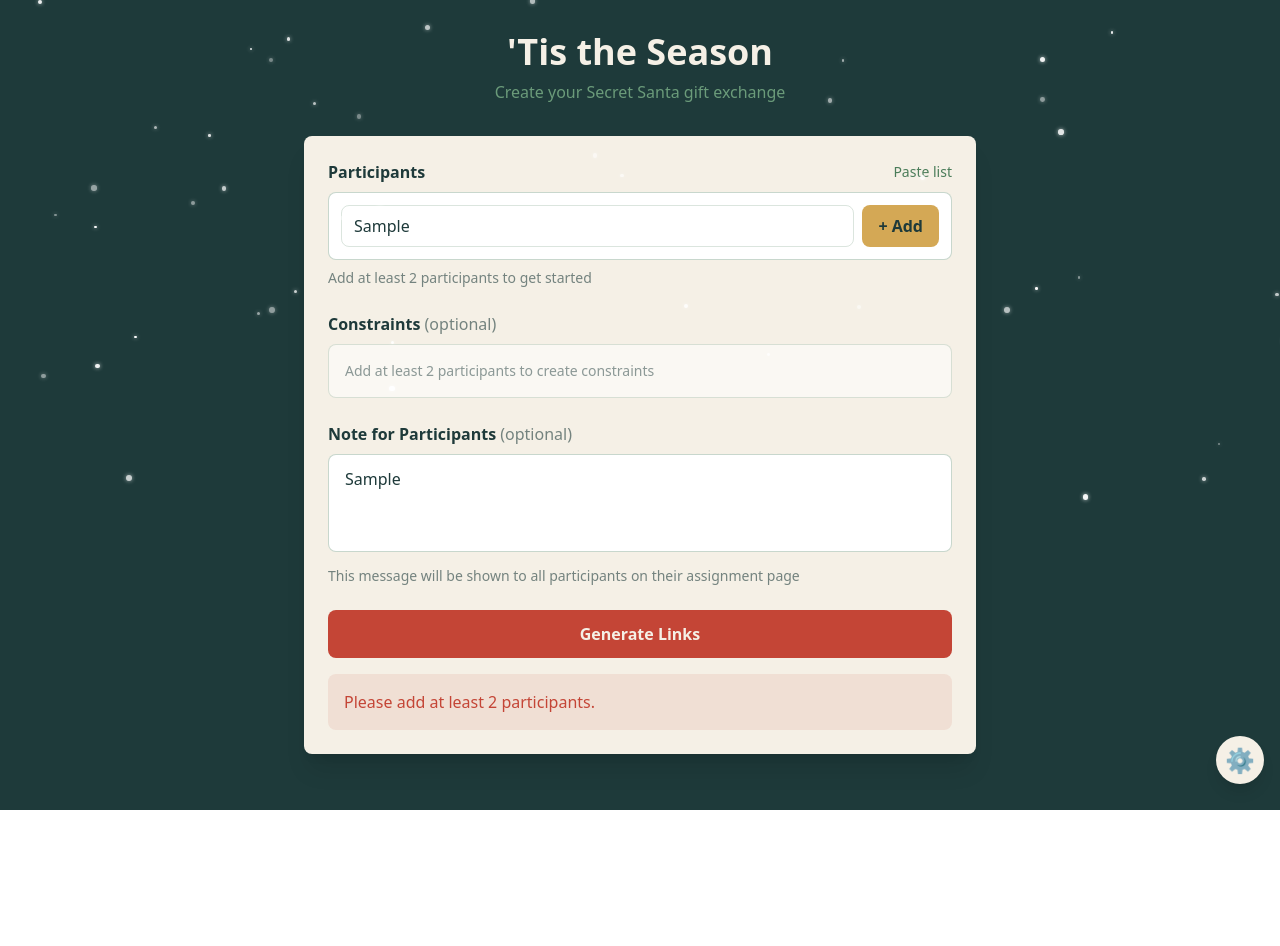
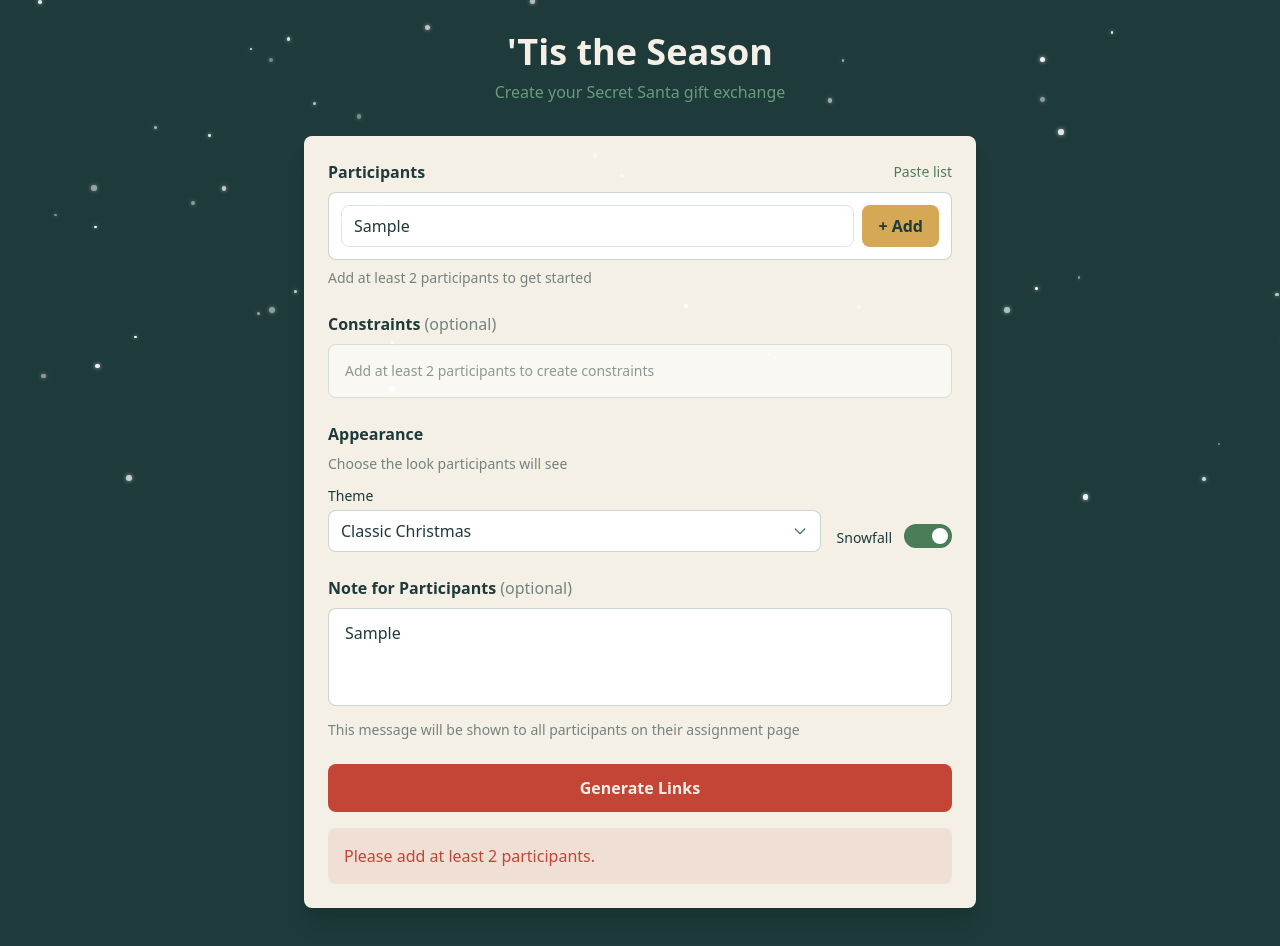
Before and after one commit to CouteauFourchette/santa, a website built with Vite: page index.html in a window 1280 px wide. Both pictures are taken after typing "Sample", "Sample" into the empty fields and a click on the button "Generate Links". Before the commit the page ends 810 px from the top, so only its background shows below. Built offline with nearby package versions, Linux system fonts and the light colour scheme.

Commit message:
Embed theme/snow settings in participant links
- Organizer selects theme and snow in the form
- Settings are encoded in participant links
- Participants see the organizer's chosen appearance
- Removed floating settings panel (now redundant)

```diff
--- a/src/crypto/encryption.ts
+++ b/src/crypto/encryption.ts
@@ -4,6 +4,8 @@ export interface AssignmentData {
   giver: string;
   receiver: string;
   notes?: string;
+  theme?: string;
+  snowEnabled?: boolean;
 }
 
 /**
@@ -13,12 +15,18 @@ export interface AssignmentData {
 export function encodeAssignment(
   giver: string,
   receiver: string,
-  notes?: string
+  options?: { notes?: string; theme?: string; snowEnabled?: boolean }
 ): string {
   const encoder = new TextEncoder();
   const payload: AssignmentData = { giver, receiver };
-  if (notes) {
-    payload.notes = notes;
+  if (options?.notes) {
+    payload.notes = options.notes;
+  }
+  if (options?.theme) {
+    payload.theme = options.theme;
+  }
+  if (options?.snowEnabled !== undefined) {
+    payload.snowEnabled = options.snowEnabled;
   }
   const data = encoder.encode(JSON.stringify(payload));
   return base64urlEncode(data);
--- a/src/main.ts
+++ b/src/main.ts
@@ -6,8 +6,8 @@ import { BASE_URL } from './config';
 import { renderParticipantInput } from './components/ParticipantInput';
 import { renderConstraintBuilder } from './components/ConstraintBuilder';
 import type { SantaState, Constraint } from './types';
-import { themes, getCurrentTheme, setTheme, initTheme } from './themes';
-import { isSnowEnabled, setSnowEnabled, initSnowfall } from './snowfall';
+import { themes, setTheme } from './themes';
+import { setSnowEnabled, initSnowfall } from './snowfall';
 
 const app = document.querySelector<HTMLDivElement>('#app')!;
 
@@ -16,6 +16,8 @@ let currentParticipants: string[] = [];
 let currentConstraints: Constraint[] = [];
 let currentSeed: string = '';
 let currentNotes: string = '';
+let currentTheme: string = 'classic';
+let currentSnowEnabled: boolean = true;
 
 function renderOrganizerView(initialState?: SantaState): void {
   // Initialize state from initialState if provided
@@ -24,12 +26,20 @@ function renderOrganizerView(initialState?: SantaState): void {
     currentConstraints = [...initialState.constraints];
     currentSeed = initialState.seed;
     currentNotes = initialState.notes || '';
+    currentTheme = initialState.theme || 'classic';
+    currentSnowEnabled = initialState.snowEnabled ?? true;
   } else {
     currentParticipants = [];
     currentConstraints = [];
     currentSeed = '';
     currentNotes = '';
+    currentTheme = 'classic';
+    currentSnowEnabled = true;
   }
+
+  // Apply the current theme and snow settings
+  setTheme(currentTheme);
+  setSnowEnabled(currentSnowEnabled);
 
   app.innerHTML = `
     <div class="min-h-screen bg-santa-bg py-8 px-4">
@@ -43,6 +53,40 @@ function renderOrganizerView(initialState?: SantaState): void {
 
           <!-- Constraint Builder Component -->
           <div id="constraint-builder-container" class="mb-6"></div>
+
+          <!-- Appearance Settings -->
+          <div class="mb-6">
+            <label class="block text-santa-bg font-semibold mb-2">Appearance</label>
+            <p class="text-sm text-santa-bg/60 mb-3">Choose the look participants will see</p>
+            <div class="flex flex-col sm:flex-row gap-4">
+              <div class="flex-1">
+                <label class="block text-santa-bg text-sm mb-1" for="theme-select">Theme</label>
+                <select
+                  id="theme-select"
+                  class="w-full px-3 py-2 border border-santa-green/30 rounded-lg bg-white text-santa-bg"
+                >
+                  ${Object.values(themes)
+                    .map(
+                      (theme) =>
+                        `<option value="${theme.name}" ${theme.name === currentTheme ? 'selected' : ''}>${theme.label}</option>`
+                    )
+                    .join('')}
+                </select>
+              </div>
+              <div class="flex items-end gap-3 pb-1">
+                <label class="text-santa-bg text-sm">Snowfall</label>
+                <button
+                  id="snow-toggle"
+                  type="button"
+                  class="relative w-12 h-6 rounded-full transition-colors ${currentSnowEnabled ? 'bg-santa-green' : 'bg-santa-bg/30'}"
+                >
+                  <span
+                    class="absolute top-1 w-4 h-4 bg-white rounded-full transition-transform ${currentSnowEnabled ? 'left-7' : 'left-1'}"
+                  ></span>
+                </button>
+              </div>
+            </div>
+          </div>
 
           <!-- Notes for Participants -->
           <div class="mb-6">
@@ -126,6 +170,8 @@ function renderOrganizerView(initialState?: SantaState): void {
   const participantContainer = document.querySelector<HTMLDivElement>('#participant-input-container')!;
   const constraintContainer = document.querySelector<HTMLDivElement>('#constraint-builder-container')!;
   const notesInput = document.querySelector<HTMLTextAreaElement>('#notes')!;
+  const themeSelect = document.querySelector<HTMLSelectElement>('#theme-select')!;
+  const snowToggle = document.querySelector<HTMLButtonElement>('#snow-toggle')!;
   const generateLinksBtn = document.querySelector<HTMLButtonElement>('#generate-links')!;
   const errorMessage = document.querySelector<HTMLDivElement>('#error-message')!;
   const resultsDiv = document.querySelector<HTMLDivElement>('#results')!;
@@ -167,6 +213,22 @@ function renderOrganizerView(initialState?: SantaState): void {
     currentNotes = (e.target as HTMLTextAreaElement).value;
   });
 
+  // Theme select handler
+  themeSelect.addEventListener('change', (e) => {
+    currentTheme = (e.target as HTMLSelectElement).value;
+    setTheme(currentTheme);
+  });
+
+  // Snow toggle handler
+  snowToggle.addEventListener('click', () => {
+    currentSnowEnabled = !currentSnowEnabled;
+    setSnowEnabled(currentSnowEnabled);
+    // Update toggle visual
+    snowToggle.className = `relative w-12 h-6 rounded-full transition-colors ${currentSnowEnabled ? 'bg-santa-green' : 'bg-santa-bg/30'}`;
+    const toggleKnob = snowToggle.querySelector('span')!;
+    toggleKnob.className = `absolute top-1 w-4 h-4 bg-white rounded-full transition-transform ${currentSnowEnabled ? 'left-7' : 'left-1'}`;
+  });
+
   // Generate links handler
   generateLinksBtn.addEventListener('click', () => {
     errorMessage.classList.add('hidden');
@@ -186,7 +248,11 @@ function renderOrganizerView(initialState?: SantaState): void {
       const assignments = generateAssignments(currentParticipants, currentSeed, currentConstraints);
       const notes = notesInput.value.trim();
       currentNotes = notes;
-      const links = generateLinks(assignments, BASE_URL, notes || undefined);
+      const links = generateLinks(assignments, BASE_URL, {
+        notes: notes || undefined,
+        theme: currentTheme,
+        snowEnabled: currentSnowEnabled,
+      });
 
       // Generate and display state URL
       const state: SantaState = {
@@ -194,6 +260,8 @@ function renderOrganizerView(initialState?: SantaState): void {
         participants: currentParticipants,
         constraints: currentConstraints,
         notes: notes || undefined,
+        theme: currentTheme,
+        snowEnabled: currentSnowEnabled,
       };
       const stateCode = encodeState(state);
       const stateUrl = `${BASE_URL}?state=${stateCode}`;
@@ -285,6 +353,14 @@ function renderParticipantView(encodedData: string): void {
   try {
     const assignment = revealAssignment(encodedData);
 
+    // Apply theme and snow settings from the assignment (set by organizer)
+    if (assignment.theme) {
+      setTheme(assignment.theme);
+    }
+    if (assignment.snowEnabled !== undefined) {
+      setSnowEnabled(assignment.snowEnabled);
+    }
+
     const notesHtml = assignment.notes
       ? `<div class="mt-6 pt-6 border-t border-santa-green/20">
            <p class="text-santa-bg/60 text-sm mb-2">From the organizer:</p>
@@ -368,92 +444,6 @@ function escapeHtml(str: string): string {
   const div = document.createElement('div');
   div.textContent = str;
   return div.innerHTML;
-}
-
-function renderSettingsPanel(): void {
-  // Remove existing panel if any
-  const existing = document.getElementById('settings-panel-container');
-  if (existing) existing.remove();
-
-  const currentTheme = getCurrentTheme();
-  const snowEnabled = isSnowEnabled();
-
-  const container = document.createElement('div');
-  container.id = 'settings-panel-container';
-  container.innerHTML = `
-    <button
-      id="settings-toggle"
-      class="fixed bottom-4 right-4 z-50 w-12 h-12 bg-santa-cream rounded-full shadow-lg hover:shadow-xl transition-shadow flex items-center justify-center text-2xl"
-      aria-label="Settings"
-    >
-      <span class="settings-icon">&#9881;</span>
-    </button>
-    <div
-      id="settings-panel"
-      class="fixed bottom-20 right-4 z-50 bg-santa-cream rounded-lg shadow-xl p-4 w-64 hidden"
-    >
-      <h3 class="text-santa-bg font-bold mb-3">Settings</h3>
-
-      <div class="mb-4">
-        <label class="block text-santa-bg text-sm font-medium mb-2">Theme</label>
-        <select
-          id="theme-select"
-          class="w-full px-3 py-2 border border-santa-green/30 rounded-lg bg-white text-santa-bg text-sm"
-        >
-          ${Object.values(themes)
-            .map(
-              (theme) =>
-                `<option value="${theme.name}" ${theme.name === currentTheme.name ? 'selected' : ''}>${theme.label}</option>`
-            )
-            .join('')}
-        </select>
-      </div>
-
-      <div class="flex items-center justify-between">
-        <label class="text-santa-bg text-sm font-medium">Snowfall</label>
-        <button
-          id="snow-toggle"
-          class="relative w-12 h-6 rounded-full transition-colors ${snowEnabled ? 'bg-santa-green' : 'bg-santa-bg/30'}"
-        >
-          <span
-            class="absolute top-1 w-4 h-4 bg-white rounded-full transition-transform ${snowEnabled ? 'left-7' : 'left-1'}"
-          ></span>
-        </button>
-      </div>
-    </div>
-  `;
-
-  document.body.appendChild(container);
-
-  // Event handlers
-  const toggle = document.getElementById('settings-toggle')!;
-  const panel = document.getElementById('settings-panel')!;
-  const themeSelect = document.getElementById('theme-select') as HTMLSelectElement;
-  const snowToggle = document.getElementById('snow-toggle')!;
-
-  toggle.addEventListener('click', () => {
-    panel.classList.toggle('hidden');
-  });
-
-  // Close panel when clicking outside
-  document.addEventListener('click', (e) => {
-    const target = e.target as HTMLElement;
-    if (!container.contains(target)) {
-      panel.classList.add('hidden');
-    }
-  });
-
-  themeSelect.addEventListener('change', (e) => {
-    const themeName = (e.target as HTMLSelectElement).value;
-    setTheme(themeName);
-  });
-
-  snowToggle.addEventListener('click', () => {
-    const newState = !isSnowEnabled();
-    setSnowEnabled(newState);
-    // Re-render to update toggle visual
-    renderSettingsPanel();
-  });
 }
 
 // Declare GSAP types for TypeScript
@@ -546,8 +536,7 @@ function initChristmasAnimation(): void {
 
 // Router: check URL params to determine which view to show
 function init(): void {
-  // Initialize theme and visual effects first
-  initTheme();
+  // Initialize snowfall (will be controlled by view functions)
   initSnowfall();
 
   const params = new URLSearchParams(window.location.search);
@@ -555,7 +544,7 @@ function init(): void {
   const stateCode = params.get('state');
 
   if (encodedData) {
-    // Participant view - show their assignment
+    // Participant view - show their assignment (theme/snow from URL)
     renderParticipantView(encodedData);
   } else if (stateCode) {
     // Organizer view with pre-loaded state
@@ -565,9 +554,6 @@ function init(): void {
     // Fresh organizer view
     renderOrganizerView();
   }
-
-  // Add settings panel after main view is rendered
-  renderSettingsPanel();
 }
 
 init();
--- a/src/organizer.ts
+++ b/src/organizer.ts
@@ -133,16 +133,26 @@ export function generateAssignments(
   );
 }
 
+export interface LinkOptions {
+  notes?: string;
+  theme?: string;
+  snowEnabled?: boolean;
+}
+
 /**
  * Generate links for all participants
  */
 export function generateLinks(
   assignments: Assignment[],
   baseUrl: string,
-  notes?: string
+  options?: LinkOptions
 ): GeneratedLink[] {
   return assignments.map((assignment) => {
-    const encodedData = encodeAssignment(assignment.giver, assignment.receiver, notes);
+    const encodedData = encodeAssignment(assignment.giver, assignment.receiver, {
+      notes: options?.notes,
+      theme: options?.theme,
+      snowEnabled: options?.snowEnabled,
+    });
     const url = `${baseUrl}?d=${encodedData}`;
 
     return {
--- a/src/style.css
+++ b/src/style.css
@@ -89,13 +89,3 @@ html {
 .ring-santa-red {
   animation: shake 0.3s ease-in-out;
 }
-
-/* Settings gear animation */
-.settings-icon {
-  display: inline-block;
-  transition: transform 0.3s ease-in-out;
-}
-
-#settings-toggle:hover .settings-icon {
-  transform: rotate(45deg);
-}
--- a/src/types.ts
+++ b/src/types.ts
@@ -21,4 +21,6 @@ export interface SantaState {
   participants: string[];
   constraints: Constraint[];
   notes?: string;
+  theme?: string;
+  snowEnabled?: boolean;
 }
```
